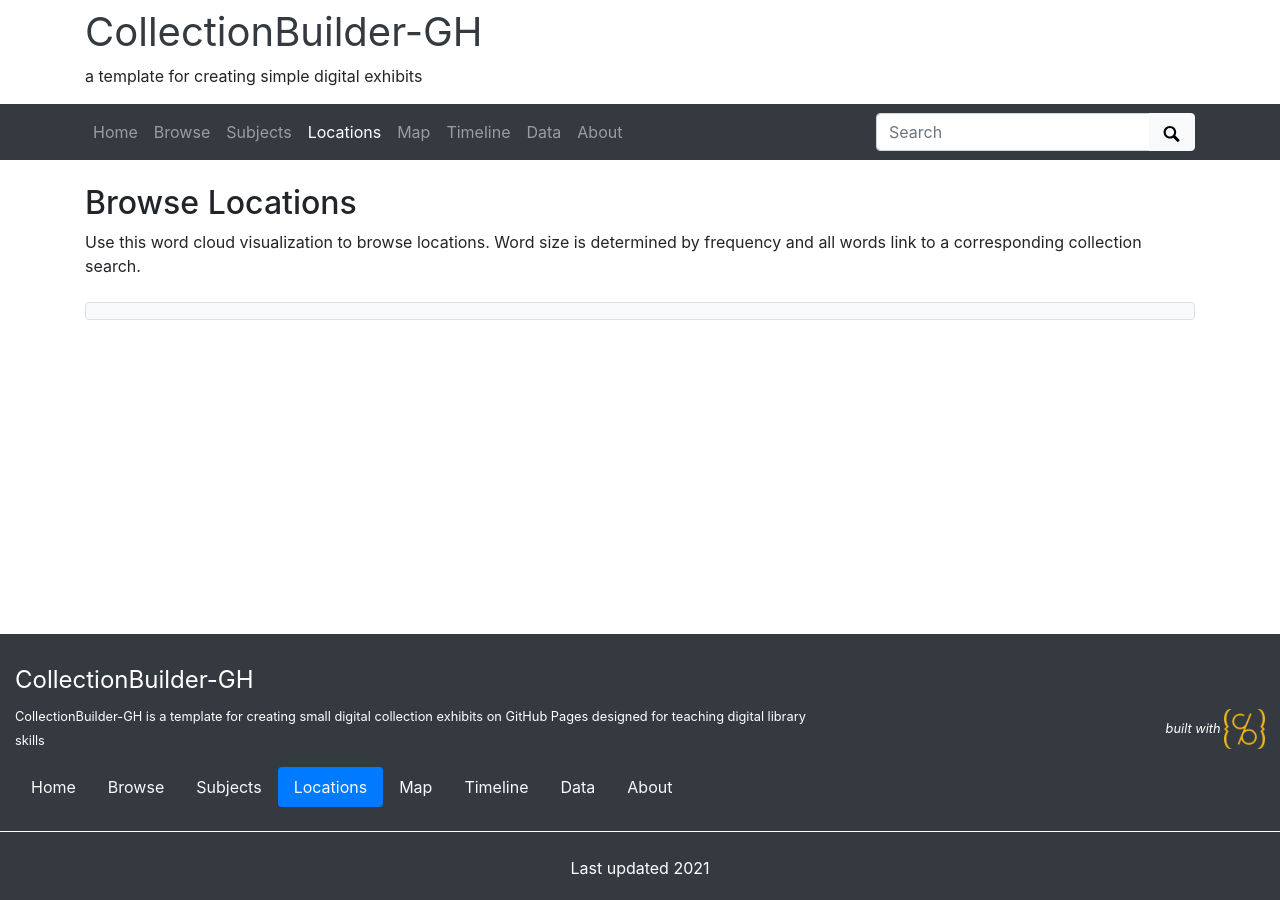
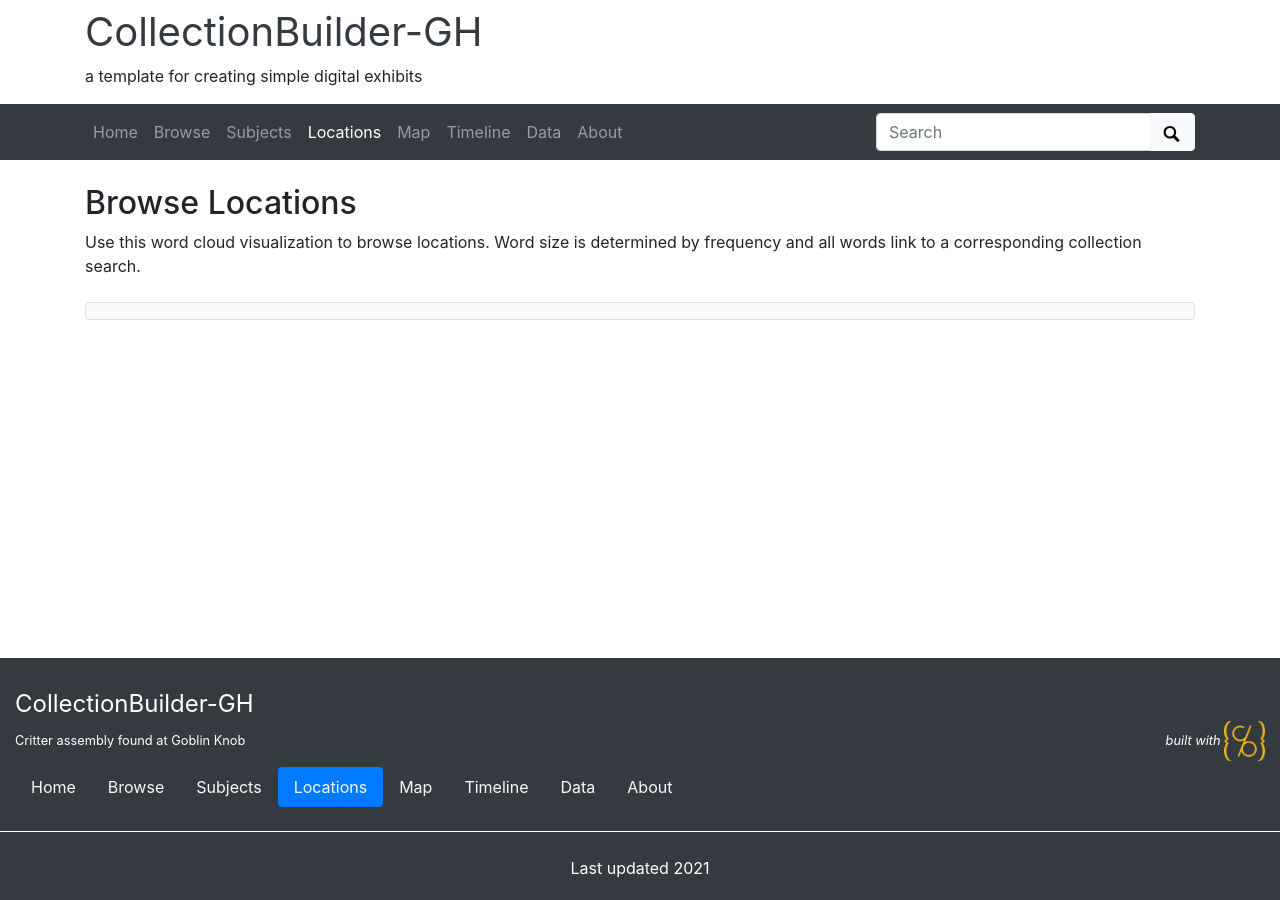
Before and after one commit to jak487/Critters-of-Goblin-Knob, a Jekyll site: the page built from pages/locations.md, in a window 1280 px wide. Built offline with Jekyll 4.4.1, drawn with Linux system fonts in a browser that asks for light colours.

Commit message:
update config

```diff
--- a/_config.yml
+++ b/_config.yml
@@ -14,7 +14,7 @@
 # on GitHub Pages it is your github repository's name prefixed with a /
 #baseurl: /collectionbuilder-gh
 # location of code, the full url to your github repository
-source-code: https://github.com/CollectionBuilder/collectionbuilder-gh
+source-code: https://github.com/jak487/Critters-of-Goblin-Knob
 
 ##########
 # SITE SETTINGS
@@ -25,7 +25,7 @@
 tagline: a template for creating simple digital exhibits
 # description appears in meta tags and other locations
 # this description might appear in search result lists, keep around 160 characters max
-description: "CollectionBuilder-GH is a template for creating small digital collection exhibits on GitHub Pages designed for teaching digital library skills"
+description: "Critter assembly found at Goblin Knob"
 # creator of the digital collection, to appear in meta tags; we typically use our GitHub usernames but feel free to just use your name
 author: CollectionBuilder
 
```
